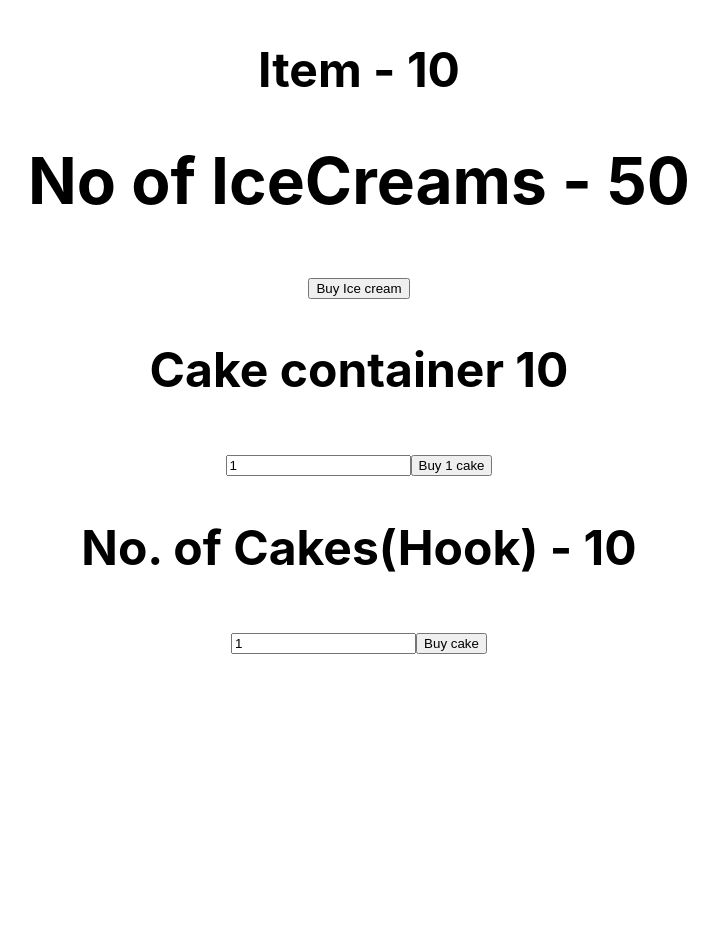
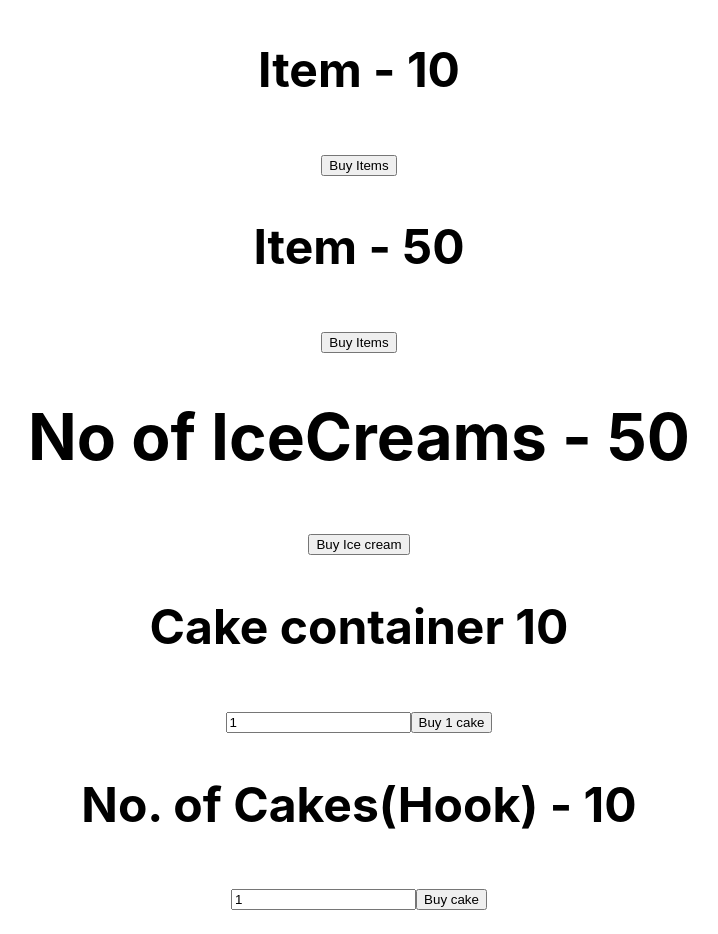
Before and after one commit to dineshdsv3/ReduxBasics, a React (Create React App) app: page / in a window 1280 px wide. Shown: the whole page, without its empty margins (281-999 px from the left). Before the commit the page ends 800 px from the top, so only its background shows below. Built offline with nearby package versions, Linux system fonts and the light colour scheme.

Commit message:
Added extra properties for mapStateToProps & mapDispatchToProps

```diff
--- a/src/App.js
+++ b/src/App.js
@@ -13,6 +13,7 @@
 			<div className="App">
 				<h1>
           <ItemContainer cake/>
+          <ItemContainer />
 					<HookIceCreamContainer />
 					<CakeContainer />
 					<HooksCakeContainer />
--- a/src/Components/ItemContainer.js
+++ b/src/Components/ItemContainer.js
@@ -1,10 +1,12 @@
 import React from 'react'
 import {connect} from 'react-redux';
+import { buyCake, buyIcecream } from '../Redux';
 
 function ItemContainer(props) {
     return (
         <div>
             <h2>Item - {props.item}</h2>
+            <button onClick={props.buyItem}>Buy Items</button>
         </div>
     )
 }
@@ -18,4 +20,11 @@
     }
 }
 
-export default connect(mapStateToProps)(ItemContainer)
+const mapDispacthToProps = (dispatch, ownProps) => {
+    const dispathFunction = ownProps.cake ? () => dispatch(buyCake()) : () => dispatch(buyIcecream())
+    return {
+        buyItem: dispathFunction
+    }
+}
+
+export default connect(mapStateToProps,mapDispacthToProps)(ItemContainer)
```
